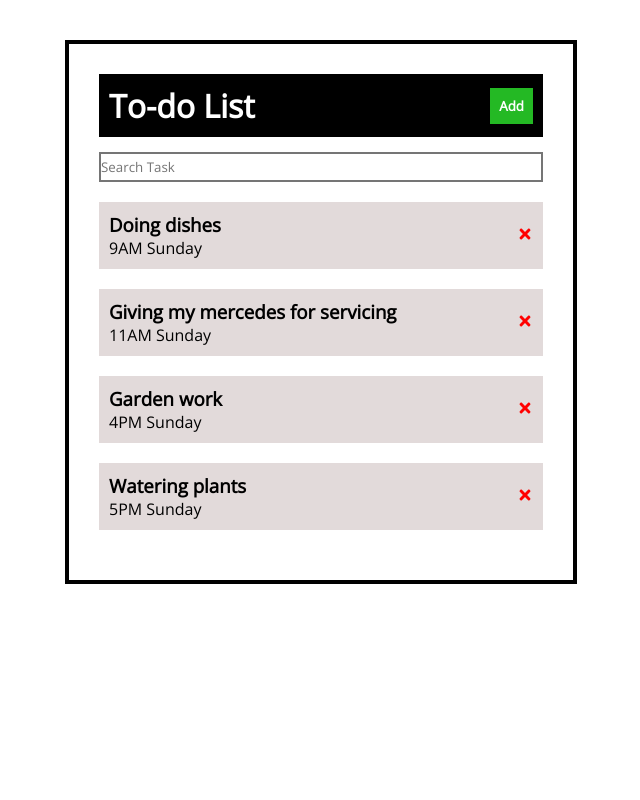
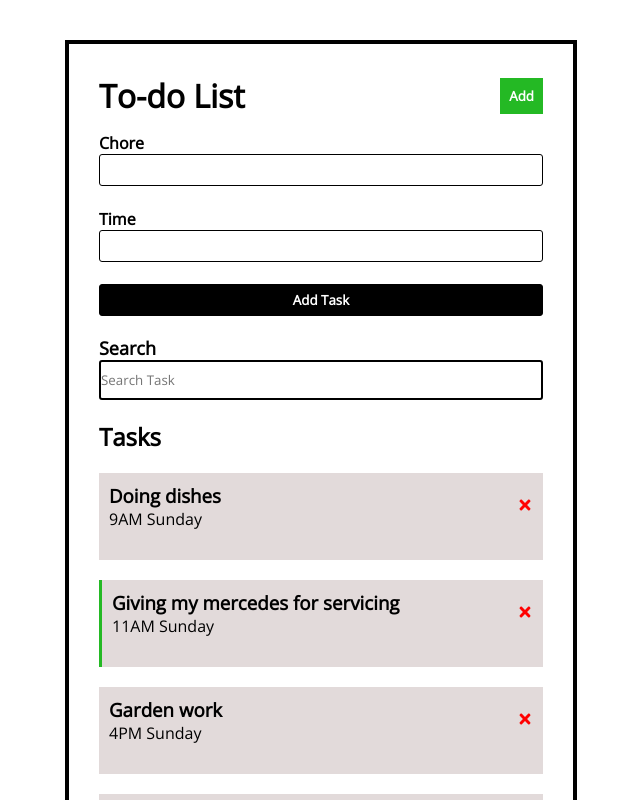
Before and after one commit to csgeeek/super-todo, a React (Create React App) app: page / in a window 1280 px wide. Shown: the top 800 px of the page, without its empty margins (319-959 px from the left). Built offline with nearby package versions, Linux system fonts and the light colour scheme.

Commit message:
task completion indicator added

```diff
--- a/src/App.css
+++ b/src/App.css
@@ -11,6 +11,7 @@
 .App {
   margin: auto;
   margin-top: 40px;
+  margin-bottom: 30px;
   width: 40%;
   border: 4px solid black;
   padding: 30px;
@@ -23,27 +24,24 @@
 }
 
 .header{
-  background-color: black;
   margin-bottom: 15px;
-  padding: 10px;
-  /* border-radius: 8px; */
+
   display: flex;
   justify-content: space-between;
 }
 
-.heading{
-  color: white;
-}
-
 /* Button styling */
 
-.btn{
+.add-btn{
   align-self: center;
   padding: 8px;
   background-color: rgb(36, 185, 36);
   border: 1px solid rgb(36, 185, 36);
   color: rgb(255, 255, 255);
   font-weight: 600;
+}
+.Tasks div{
+  margin-bottom: 20px;
 }
 
 .Task{
@@ -53,20 +51,48 @@
   display: flex;
   justify-content: space-between;
 }
+.done{
+  border-left: 3.5px solid rgb(36, 185, 36);
+}
+
 .delete{
   align-self: center;
 }
 
 input{
   width: 100%;
+  border: 1.6px solid black;
+  height: 32px;
+  border-radius: 3px;
+}
+label{
+  font-weight: 600;
+}
+.SearchBar{
+  margin-top: 20px;
+  margin-bottom: 20px;
+}
+.SearchBar > label{
+  font-size: large;
+}
+.search-field{
+  border: 2px solid #757575;
+  height: 40px;
+  border: 2.6px solid black;
+}
+/* Add Task */
+
+.AddTask{
+  margin-bottom: 20px;
 }
 
-.SearchTask{
-  margin-bottom: 20px;
-  border: 2px solid rgb(117, 117, 117);
-  height: 30px;
+.add-task-btn{
+  background-color: black;
+  color: white;
+  font-weight: 600;
 }
 
+/* Responsiveness */
 @media only screen and (max-width: 900px) {
   .App{
     width: 400px;
--- a/src/App.js
+++ b/src/App.js
@@ -2,6 +2,7 @@ import './App.css';
 import Header from './components/Header';
 import Tasks from './components/Tasks';
 import SearchBar from './components/SearchBar';
+import AddTask from './components/AddTask';
 import { useState } from 'react';
 
 const App = () => {
@@ -71,24 +72,36 @@ const App = () => {
   }
   const onSearchTask = (searchString) => {
     let n = searchString.length;
-    searchString.toLowerCase();
-    n === 0? setTasks(permTasks):
+    searchString = searchString.toLowerCase();
+
+    (n === 0)? setTasks(permTasks):
     setTasks(permTasks.filter( (task) => {
       return (((task.chore).toLowerCase()).substring(0, n) === searchString)? task: '';
     } ))
   }
+  const toggleTaskCompletion = (id) => {
+    setTasks(
+      tasks.map( (task) => task.id === id?
+        { ...task, completed: !task.completed }: task
+      )
+    )
+    console.log(tasks);
+    setPermTasks(permTasks.map( (task) => task.id === id?
+    { ...task, completed: !task.completed }: task ))
+  }
   return (
     <div className="App">
       <Header />
+      <AddTask />
       {/* Blueprint bish */}
       <SearchBar onSearch={onSearchTask} />
-      {tasks.length === 0? <h2>No tasks found!</h2>: <Tasks tasks={tasks} onDelete={onDeleteTask}  />}
+      {tasks.length === 0? <h2>No tasks found!</h2>: <Tasks tasks={tasks} onDelete={onDeleteTask} onToggle={toggleTaskCompletion} />}
     </div>
   );
 }
 
 export default App;
 /*
-1. Sort tasks
-2. Search tasks
+ 1. Sort tasks
+~2. Search ~
 */
--- /dev/null
+++ b/src/components/AddTask.js
@@ -0,0 +1,19 @@
+const AddTask = () => {
+    return (
+      <form action="" className="AddTask">
+        <div className="chore">
+          <label>Chore</label>
+          <input type="text" />
+        </div> <br />
+        <div className="time">
+          <label>Time</label>
+          <input type="text" />
+        </div> <br />
+        <div className="submit-task">
+          <input type="submit" value={"Add Task"} className="add-task-btn" />
+        </div>
+      </form>
+    );
+}
+
+export default AddTask
--- a/src/components/Button.js
+++ b/src/components/Button.js
@@ -1,6 +1,6 @@
 const Button = () => {
     return (
-			<button className="btn">Add</button>
+			<button className="add-btn">Add</button>
     )
 }
 
--- a/src/components/SearchBar.js
+++ b/src/components/SearchBar.js
@@ -5,7 +5,10 @@ const SearchBar = ({ onSearch }) => {
     onSearch(searchString);
   }
   return(
-    <input type="text" placeholder="Search Task" className="SearchTask" onChange={onChange} />
+    <div className="SearchBar">
+      <label >Search</label>
+      <input type="text" placeholder="Search Task" className="search-field" onChange={onChange} />
+    </div>
   );
 }
 
--- a/src/components/Task.js
+++ b/src/components/Task.js
@@ -1,8 +1,8 @@
 import { FaTimes } from 'react-icons/fa';
 
-const Task = ({ task, onDelete }) => {
+const Task = ({ task, onDelete, onToggle }) => {
     return (
-        <div className="Task">
+        <div className={`Task ${task.completed? 'done': ''}`} onDoubleClick={() => onToggle(task.id)}>
           <div className="text">
             <h3>{task.chore}</h3>
             <p>{task.time}</p>
--- a/src/components/Tasks.js
+++ b/src/components/Tasks.js
@@ -1,13 +1,18 @@
 import React from 'react';
 import Task from './Task';
 
-const Tasks = ({ tasks, onDelete }) => {
+const Tasks = ({ tasks, onDelete, onToggle }) => {
 
     return (
-        <div>
-          {tasks.map((task) => {
-            return <Task key={task.id} task={task} onDelete={onDelete} />
-          })}
+        <div className='Tasks'>
+          <div className="task-header">
+            <h2>Tasks</h2>
+          </div>
+          <div className="task-container">
+            {tasks.map((task) => {
+              return <Task key={task.id} task={task} onDelete={onDelete} onToggle={onToggle} />
+            })}
+          </div>
         </div>
     )
 }
```
